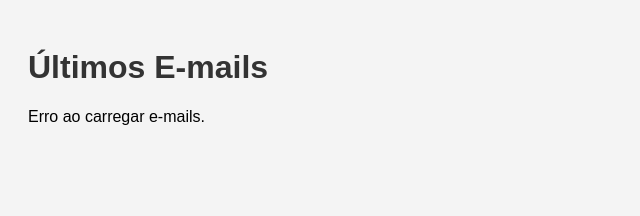
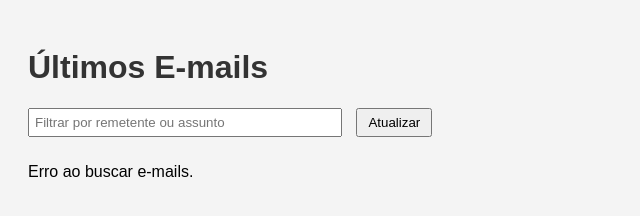
Before and after one commit to leonardolfd/inbox-web, a plain HTML site: page index.html in a window 1280 px wide. Shown: the whole page, without its empty margins (0-640 px from the left). Drawn offline with Linux system fonts and the light colour scheme; no server answers.

Commit message:
Update 2 index.html

```diff
--- a/index.html
+++ b/index.html
@@ -1,37 +1,72 @@
-<!DOCTYPE html>
+<!doctype html>
 <html lang="pt-br">
   <head>
-  <meta charset="UTF-8">
+    <meta charset="UTF-8" />
     <title>Caixa de Entrada</title>
     <style>
-    body { font-family: Arial, sans-serif; background: #f4f4f4; padding: 20px; }
+      body {
+        font-family: Arial, sans-serif;
+        background: #f4f4f4;
+        padding: 20px;
+      }
       h1 { color: #333; }
-    #emails { margin-top: 20px; }
-    .email { background: #fff; padding: 10px; margin-bottom: 10px; border-radius: 5px; }
+      #filtro { margin-bottom: 10px; padding: 5px; width: 300px; }
+      button { padding: 5px 10px; margin-left: 10px; }
+      .email {
+        background: #fff;
+        padding: 10px;
+        margin-bottom: 5px;
+        border-radius: 5px;
+        box-shadow: 0 1px 3px rgba(0,0,0,0.1);
+      }
+      .from { font-weight: bold; }
+      .subject { margin: 5px 0; }
+      .date { font-size: 0.9em; color: gray; }
     </style>
   </head>
   <body>
     <h1>Últimos E-mails</h1>
-  <div id="emails">Carregando...</div>
+    <input type="text" id="filtro" placeholder="Filtrar por remetente ou assunto" />
+    <button onclick="carregarEmails()">Atualizar</button>
+    <div id="emails"><p>Carregando...</p></div>
 
     <script>
+      // Use a URL pública do Replit
+      const REPL_URL = "https://c32da2d5-0519-4a62-92cb-20b43cfe77a5-00-1er4j7p5c2dco.riker.replit.dev/api/emails";
+
       async function carregarEmails() {
+        const filtro = document.getElementById("filtro").value.toLowerCase();
+        const div = document.getElementById("emails");
+        div.innerHTML = "<p>Carregando...</p>";
+
         try {
-        // 🔗 Troque AQUI pela URL do Replit (Flask)
-        let resposta = await fetch("https://c32da2d5-0519-4a62-92cb-20b43cfe77a5-00-1er4j7p5c2dco.riker.replit.dev/emails");
-        let dados = await resposta.json();
+          const resposta = await fetch(REPL_URL);
+          const data = await resposta.json();
+          div.innerHTML = "";
 
-        let container = document.getElementById("emails");
-        container.innerHTML = "";
+          // Filtra os e-mails pelo remetente ou assunto
+          const filtrados = data.filter(email =>
+            email.remetente.toLowerCase().includes(filtro) ||
+            email.assunto.toLowerCase().includes(filtro)
+          );
 
-        dados.forEach(email => {
-          let div = document.createElement("div");
-          div.className = "email";
-          div.innerHTML = `<b>${email.remetente}</b>: ${email.assunto}`;
-          container.appendChild(div);
+          if (filtrados.length === 0) {
+            div.innerHTML = "<p>Nenhum e-mail encontrado.</p>";
+          } else {
+            filtrados.forEach(email => {
+              const bloco = document.createElement("div");
+              bloco.className = "email";
+              bloco.innerHTML = `
+                <div class="from">${email.remetente}</div>
+                <div class="subject">${email.assunto}</div>
+                <div class="date">${email.data}</div>
+              `;
+              div.appendChild(bloco);
             });
-      } catch (err) {
-        document.getElementById("emails").innerText = "Erro ao carregar e-mails.";
+          }
+        } catch (erro) {
+          console.error("Erro:", erro);
+          div.innerHTML = "<p>Erro ao buscar e-mails.</p>";
         }
       }
 
```
Lines whose indentation alone changed are shown as unchanged.
